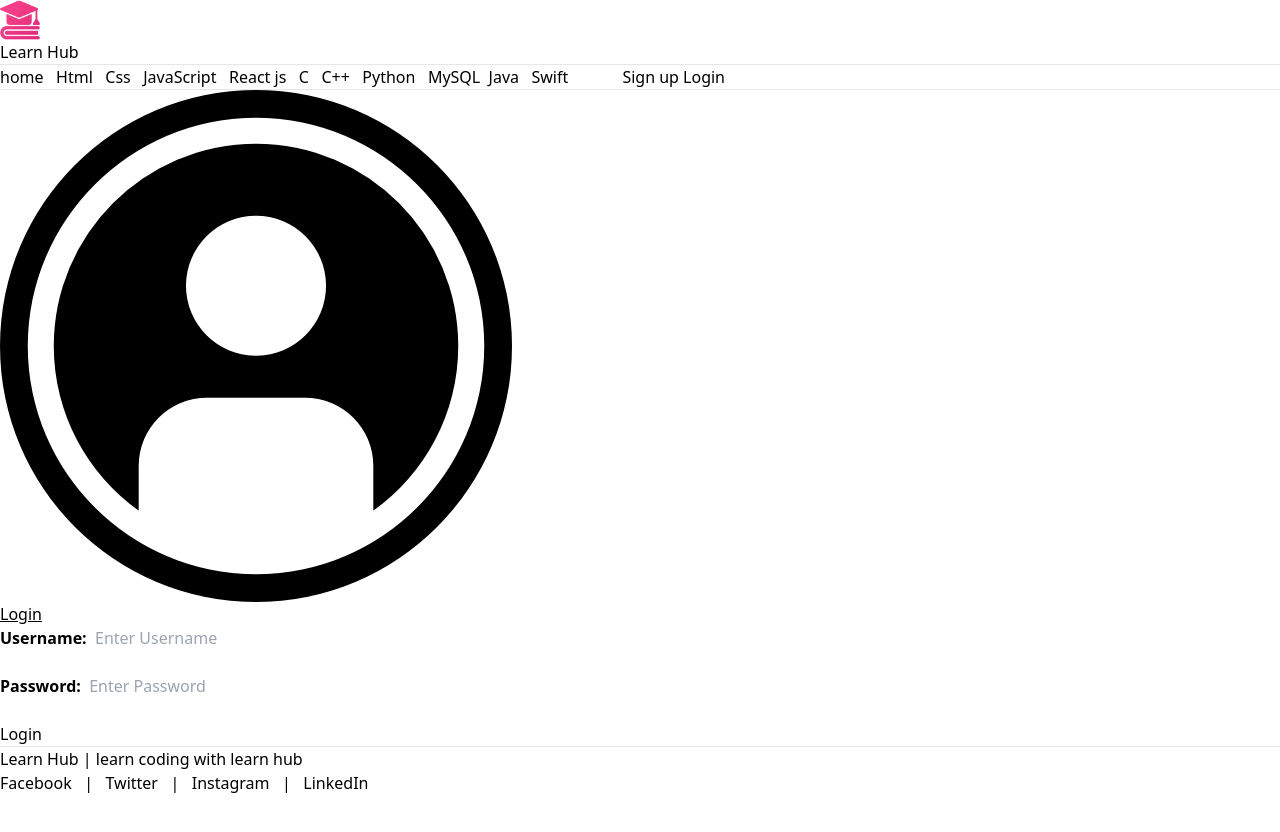
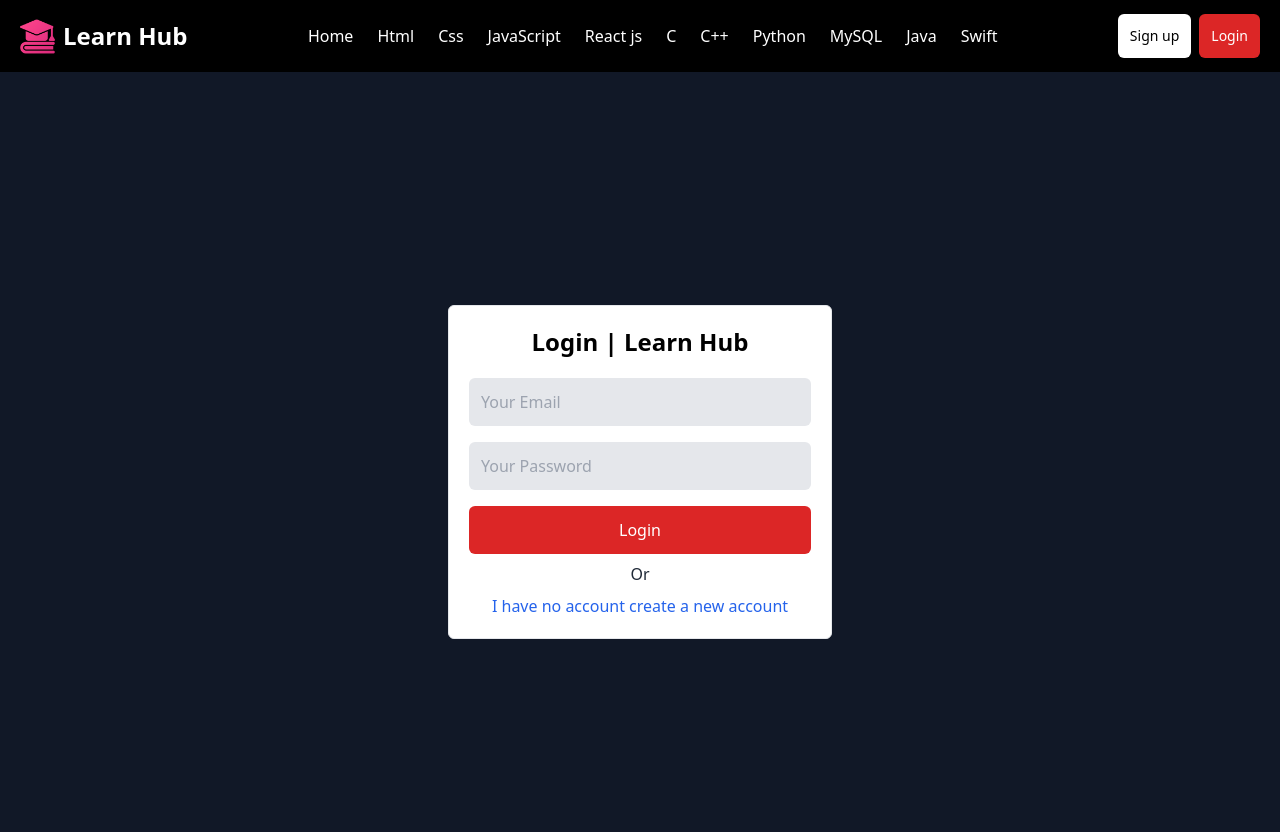
Before and after one commit to juned072/learn-coding, a website: page pages/login_page.html in a window 1280 px wide. Before the commit the page ends 800 px from the top, so only its background shows below. Drawn offline with nearby package versions, Linux system fonts and the light colour scheme.

Commit message:
Login Page added tailwind css

```diff
--- a/pages/login_page.html
+++ b/pages/login_page.html
@@ -1,72 +1,130 @@
 <!DOCTYPE html>
 <html>
-  <head>
+  <head lang="en">
+    <meta charset="UTF-8" />
+    <meta name="viewport" content="width=device-width, initial-scale=1.0" />
     <link
       href="https://cdn.jsdelivr.net/npm/tailwindcss@2.2.19/dist/tailwind.min.css"
       rel="stylesheet"
     />
-    <title>Login Page</title>
+    <title>Login | Learn hub</title>
   </head>
   <body>
-    <div>
-      <img src="./../images/learning.png" alt="icon" width="40px" />
-      <h1>Learn Hub</h1>
-      <hr />
-      <div>
-        <a href="../index.html"> home </a> &nbsp;
-        <a href="HTML.html">Html</a> &nbsp; <a href="css.html">Css</a> &nbsp;
-        <a href="javascriptPage.html">JavaScript</a> &nbsp;
-        <a href="ReactjsPage.html">React js</a> &nbsp;
-        <a href="cpage.html">C</a> &nbsp; <a href="CppPage.html">C++</a> &nbsp;
-        <a href="PythonPage.html">Python</a> &nbsp;
-        <a href="MySQL.html"> MySQL</a>&nbsp;
-        <a href="java.html">Java</a> &nbsp;
-        <a href="swift.html">Swift</a> &nbsp; &nbsp; &nbsp; &nbsp; &nbsp; &nbsp;
-        <a href="signup.html"><button>Sign up</button></a>
-        <a href="login_page.html"><button>Login</button></a>
+    <div
+      class="flex items-center justify-between p-3 px-2 md:px-5 text-white bg-black"
+    >
+      <div class="flex items-center space-x-2">
+        <img src="../images/learning.png" alt="icon" width="35px" />
+        <h1 class="text-2xl font-bold">Learn Hub</h1>
+      </div>
+      <div class="hidden md:flex">
+        <a
+          href="../index.html"
+          class="hover:bg-red-600 p-3 cursor-pointer rounded-md transition duration-100 ease-in-out"
+          >Home</a
+        >
+        <a
+          href="HTML.html"
+          class="hover:bg-red-600 p-3 cursor-pointer rounded-md transition duration-100 ease-in-out"
+          >Html</a
+        >
+        <a
+          href="css.html"
+          class="hover:bg-red-600 p-3 cursor-pointer rounded-md transition duration-100 ease-in-out"
+          >Css</a
+        >
+        <a
+          href="javascriptPage.html"
+          class="hover:bg-red-600 p-3 cursor-pointer rounded-md transition duration-100 ease-in-out"
+          >JavaScript</a
+        >
+        <a
+          href="ReactjsPage.html"
+          class="hover:bg-red-600 p-3 cursor-pointer rounded-md transition duration-100 ease-in-out"
+          >React js</a
+        >
+        <a
+          href="CPage.html"
+          class="hover:bg-red-600 p-3 cursor-pointer rounded-md transition duration-100 ease-in-out"
+          >C</a
+        >
+        <a
+          href="CppPage.html"
+          class="hover:bg-red-600 p-3 cursor-pointer rounded-md transition duration-100 ease-in-out"
+          >C++</a
+        >
+        <a
+          href="PythonPage.html"
+          class="hover:bg-red-600 p-3 cursor-pointer rounded-md transition duration-100 ease-in-out"
+          >Python</a
+        >
+        <a
+          href="MySQL.html"
+          class="hover:bg-red-600 p-3 cursor-pointer rounded-md transition duration-100 ease-in-out"
+          >MySQL</a
+        >
+        <a
+          href="java.html"
+          class="hover:bg-red-600 p-3 cursor-pointer rounded-md transition duration-100 ease-in-out"
+          >Java</a
+        >
+        <a
+          href="swift.html"
+          class="hover:bg-red-600 p-3 cursor-pointer rounded-md transition duration-100 ease-in-out"
+          >Swift</a
+        >
+      </div>
+      <div class="flex items-center space-x-2">
+        <a
+          href="signup.html"
+          class="p-3 bg-white text-black rounded-md hover:bg-gray-100 text-sm"
+          ><button>Sign up</button></a
+        >
+        <a
+          href="login_page.html"
+          class="p-3 bg-red-600 text-white rounded-md hover:bg-red-700 transition duration-100 ease-in-out text-sm"
+        >
+          <button>Login</button>
+        </a>
       </div>
     </div>
-
-    <hr />
-
-    <img src="./../images/login.png" alt="login" height="100px" />
-
-    <u><h1>Login</h1></u>
+    <div class="flex justify-center items-center min-h-screen bg-gray-900">
+      <div class="rounded-md border p-5 w-80 md:w-96 bg-white">
+        <h1 class="text-2xl font-semibold text-center pb-5">
+          Login | Learn Hub
+        </h1>
         <form>
-      <b><label for="name">Username:</label></b
-      >&nbsp;
+          <div class="mb-4">
             <input
-        type="text"
-        id="name"
-        placeholder="Enter Username"
-        required
-      /><br /><br />
-
-      <b><label for="Pass">Password:</label></b
-      >&nbsp;
+              type="email"
+              placeholder="Your Email"
+              class="p-3 rounded-md w-full outline-none bg-gray-200"
+            />
+          </div>
+          <div class="mb-4">
             <input
               type="password"
-        id="pass"
-        placeholder="Enter Password"
-        required
-      /><br /><br />
-
-      <button>Login</button>
+              placeholder="Your Password"
+              class="p-3 rounded-md w-full outline-none bg-gray-200"
+            />
+          </div>
+          <div>
+            <button
+              class="bg-red-600 hover:bg-red-700 p-3 rounded-md text-white w-full"
+            >
+              Login
+            </button>
+            <p class="text-center py-2 text-gray-800">Or</p>
+            <a href="signup.html">
+              <p
+                class="text-blue-600 hover:text-blue-800 text-center cursor-pointer"
+              >
+                I have no account create a new account
+              </p></a
+            >
+          </div>
         </form>
-    <hr />
-    <footer>
-      <div>
-        <p>Learn Hub | learn coding with learn hub</p>
-        <div>
-          <a href="https://www.facebook.com" target="_blank">Facebook</a> &nbsp;
-          | &nbsp;
-          <a href="https://www.twitter.com" target="_blank">Twitter</a> &nbsp; |
-          &nbsp;
-          <a href="https://www.instagram.com" target="_blank">Instagram</a>
-          &nbsp; | &nbsp;
-          <a href="https://www.linkedin.com" target="_blank">LinkedIn</a>
       </div>
     </div>
-    </footer>
   </body>
 </html>
```
Lines whose indentation alone changed are shown as unchanged.
